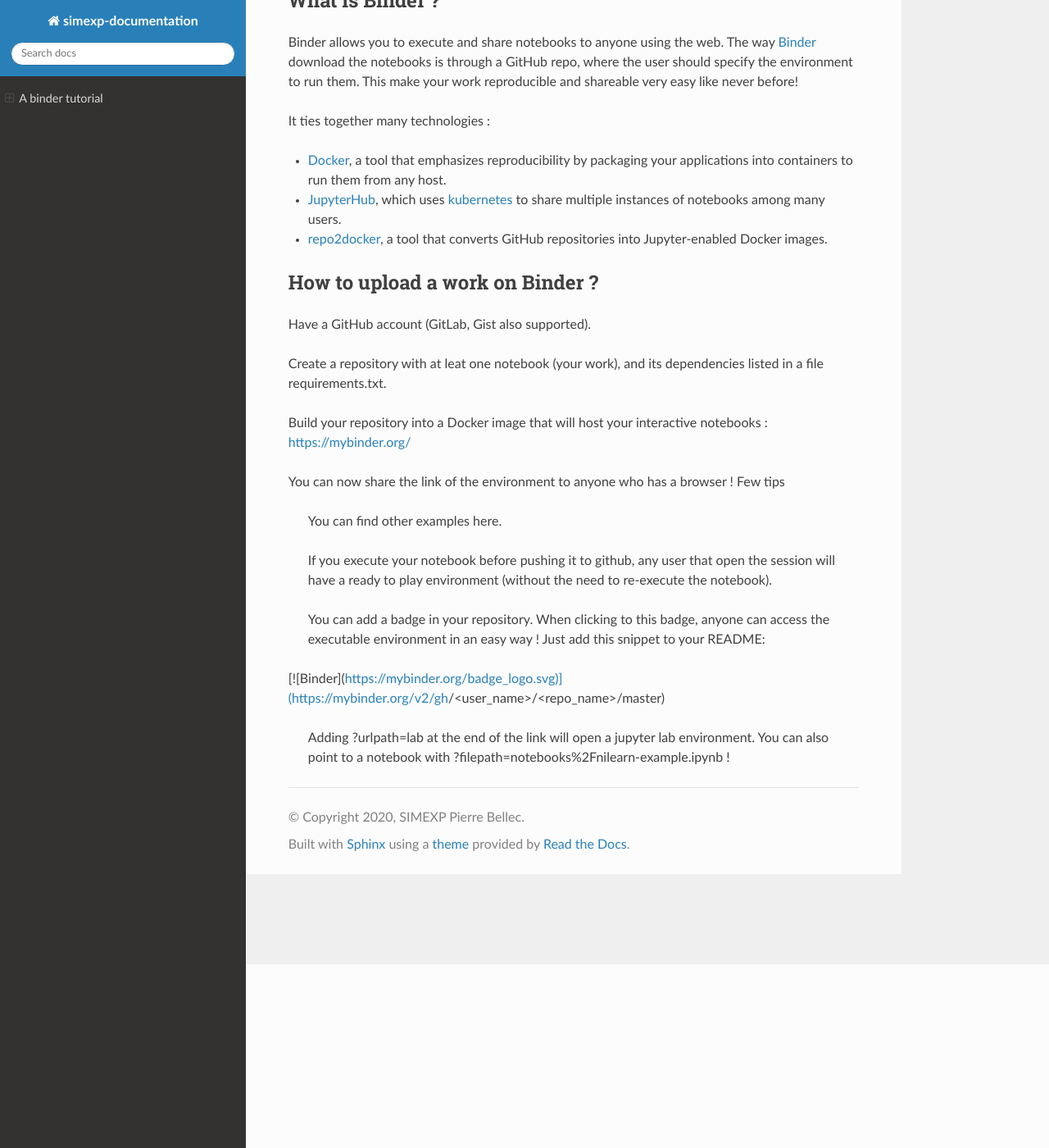
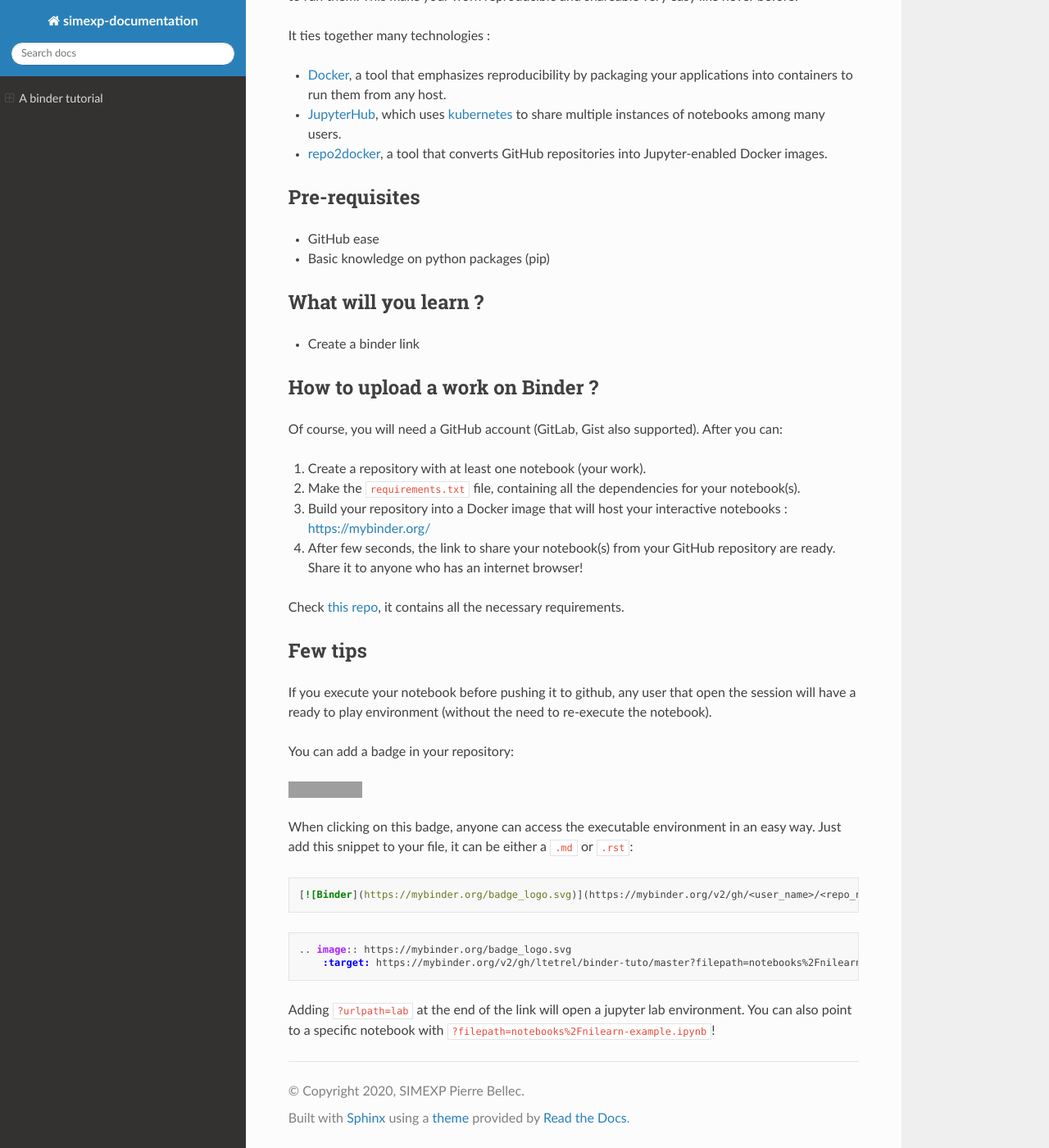
Before and after one commit to SIMEXP/lab-documentation, a Sphinx documentation site: the page built from source/binder.rst, in a window 1280 px wide and 1400 px high, scrolled down 224 px. Shown: the whole window at 82% size. Built offline with Sphinx 7.4.7 and the Read the Docs theme 2.0.0, drawn with Linux system fonts in a browser that asks for light colours; some of the changed text lies outside the part shown; grey boxes are pictures that could not be loaded.

Commit message:
finished reworking binder tuto

```diff
--- a/source/binder.rst
+++ b/source/binder.rst
@@ -1,12 +1,5 @@
 A binder tutorial
 =================
-
-This is a short tutorial on how to create a binder executable environment.
-
-
-
-What is Binder ?
-::::::::::::::::
 
 Binder allows you to execute and share notebooks to anyone using the web.
 The way `Binder <https://github.com/jupyterhub/binderhub>`_ download the notebooks is through a GitHub repo, where the user should specify the environment to run them.
@@ -18,24 +11,49 @@ It ties together many technologies :
 * `JupyterHub <https://jupyter.org/hub>`_, which uses `kubernetes <https://kubernetes.io/>`_ to share multiple instances of notebooks among many users.
 * `repo2docker <https://github.com/jupyter/repo2docker>`_, a tool that converts GitHub repositories into Jupyter-enabled Docker images.
 
+Pre-requisites
+::::::::::::::
+* GitHub ease
+* Basic knowledge on python packages (pip)
+
+What will you learn ?
+:::::::::::::::::::::
+* Create a binder link
+
 How to upload a work on Binder ?
 ::::::::::::::::::::::::::::::::
 
-Have a GitHub account (GitLab, Gist also supported).
+Of course, you will need a GitHub account (GitLab, Gist also supported).
+After you can:
 
-Create a repository with at leat one notebook (your work), and its dependencies listed in a file requirements.txt.
+1.  Create a repository with at least one notebook (your work).
+2.  Make the ``requirements.txt`` file, containing all the dependencies for your notebook(s).
+3.  Build your repository into a Docker image that will host your interactive notebooks : https://mybinder.org/
+4.  After few seconds, the link to share your notebook(s) from your GitHub repository are ready. Share it to anyone who has an internet browser!
 
-Build your repository into a Docker image that will host your interactive notebooks : https://mybinder.org/
+Check `this repo <https://github.com/ltetrel/binder-tuto>`_, it contains all the necessary requirements.
 
-You can now share the link of the environment to anyone who has a browser !
 Few tips
+::::::::
 
-    You can find other examples here.
+If you execute your notebook before pushing it to github, any user that open the session will have a ready to play environment (without the need to re-execute the notebook).
 
-    If you execute your notebook before pushing it to github, any user that open the session will have a ready to play environment (without the need to re-execute the notebook).
+You can add a badge in your repository:
 
-    You can add a badge in your repository. When clicking to this badge, anyone can access the executable environment in an easy way ! Just add this snippet to your README:
+.. image:: https://mybinder.org/badge_logo.svg
+    :target: https://mybinder.org/v2/gh/ltetrel/binder-tuto/master?filepath=notebooks%2Fnilearn-example.ipynb
 
-[![Binder](https://mybinder.org/badge_logo.svg)](https://mybinder.org/v2/gh/<user_name>/<repo_name>/master)
+When clicking on this badge, anyone can access the executable environment in an easy way.
+Just add this snippet to your file, it can be either a ``.md`` or ``.rst``:
 
-    Adding ?urlpath=lab at the end of the link will open a jupyter lab environment. You can also point to a notebook with ?filepath=notebooks%2Fnilearn-example.ipynb !
+.. code-block:: markdown
+
+    [![Binder](https://mybinder.org/badge_logo.svg)](https://mybinder.org/v2/gh/<user_name>/<repo_name>/master)
+
+.. code-block:: rst
+
+    .. image:: https://mybinder.org/badge_logo.svg
+        :target: https://mybinder.org/v2/gh/ltetrel/binder-tuto/master?filepath=notebooks%2Fnilearn-example.ipynb
+
+Adding ``?urlpath=lab`` at the end of the link will open a jupyter lab environment.
+You can also point to a specific notebook with ``?filepath=notebooks%2Fnilearn-example.ipynb``!
```
